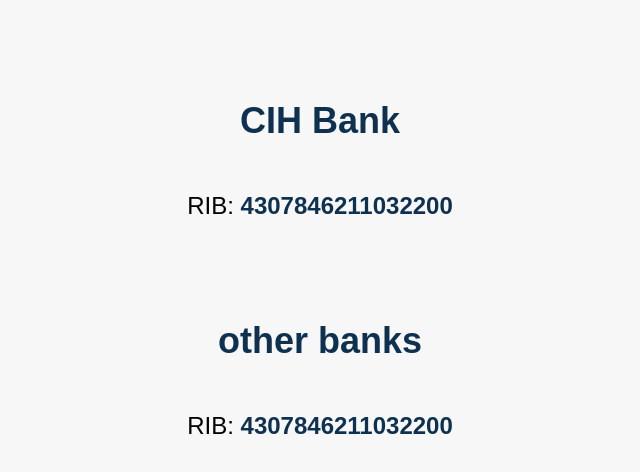
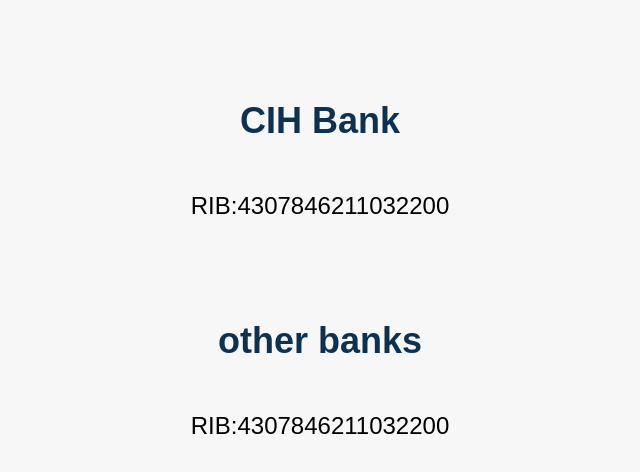
Before and after one commit to MohammedMourhir/AbdssamadBank, a plain HTML site: page index.html in a window 1280 px wide. Shown: the whole page, without its empty margins (320-960 px from the left). Drawn offline with Linux system fonts and the light colour scheme.

Commit message:
index.html

```diff
--- a/index.html
+++ b/index.html
@@ -34,7 +34,7 @@
 </head>
 <body>
   <h1 class="title">CIH Bank</h1>
-  <p class="rib" id="rib">RIB: <span class="copyable">4307846211032200</span></p>
+  <p class="rib" id="rib">RIB:4307846211032200</p>
 
   <script>
     // Copy RIB numbers to clipboard when clicked
@@ -85,7 +85,7 @@
 </head>
 <body>
   <h1 class="title">other banks</h1>
-  <p class="rib" id="rib">RIB: <span class="copyable">4307846211032200</span></p>
+  <p class="rib" id="rib">RIB:4307846211032200</p>
 
   <script>
     // Copy RIB numbers to clipboard when clicked
```
